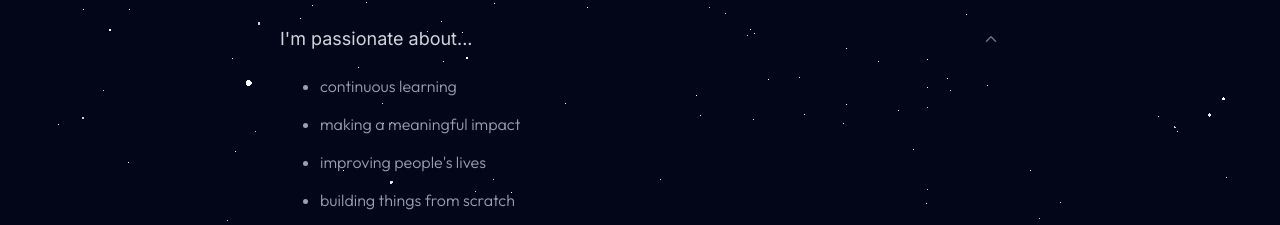
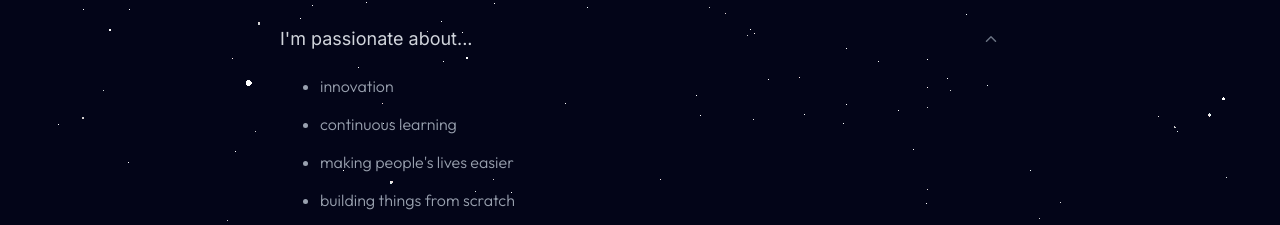
Before and after one commit to louisnguyenn/Louis-Personal-Portfolio, a React (Vite) app: page / in a window 1280 px wide. Both pictures are taken after a click on the button "I'm passionate about...". Shown: the part 1100-1325 px from the top of the page. Built offline with nearby package versions, Linux system fonts and the light colour scheme.

Commit message:
add passions

```diff
--- a/src/components/sections/About.jsx
+++ b/src/components/sections/About.jsx
@@ -274,9 +274,11 @@ export const About = () => {
               <CollapsibleContent>
                 <div className="mb-6 pl-5">
                   <ul className="space-y-3 list-outside">
+                    <li className={itemClasses}>innovation</li>
                     <li className={itemClasses}>continuous learning</li>
-                    <li className={itemClasses}>making a meaningful impact</li>
-                    <li className={itemClasses}>improving people's lives</li>
+                    <li className={itemClasses}>
+                      making people's lives easier
+                    </li>
                     <li className={itemClasses}>
                       building things from scratch
                     </li>
```
